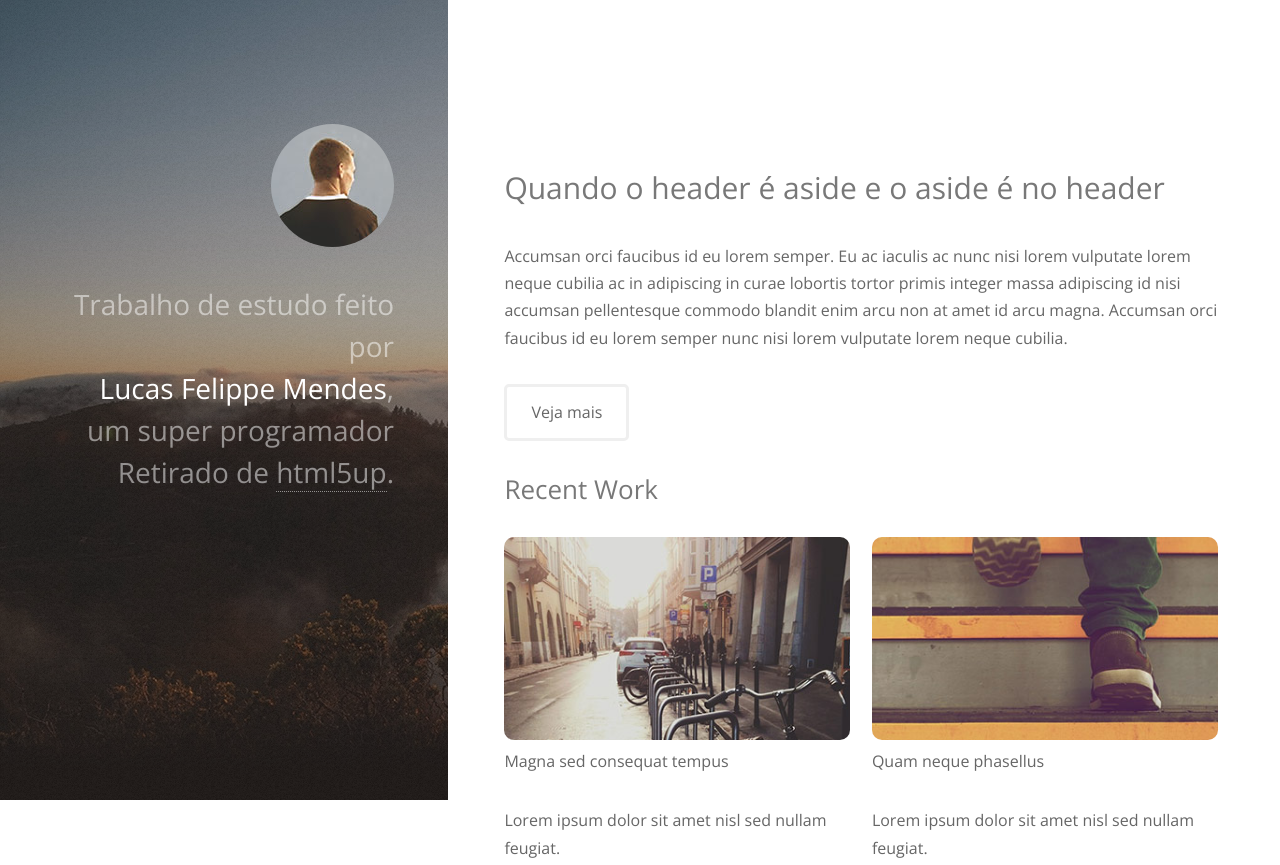
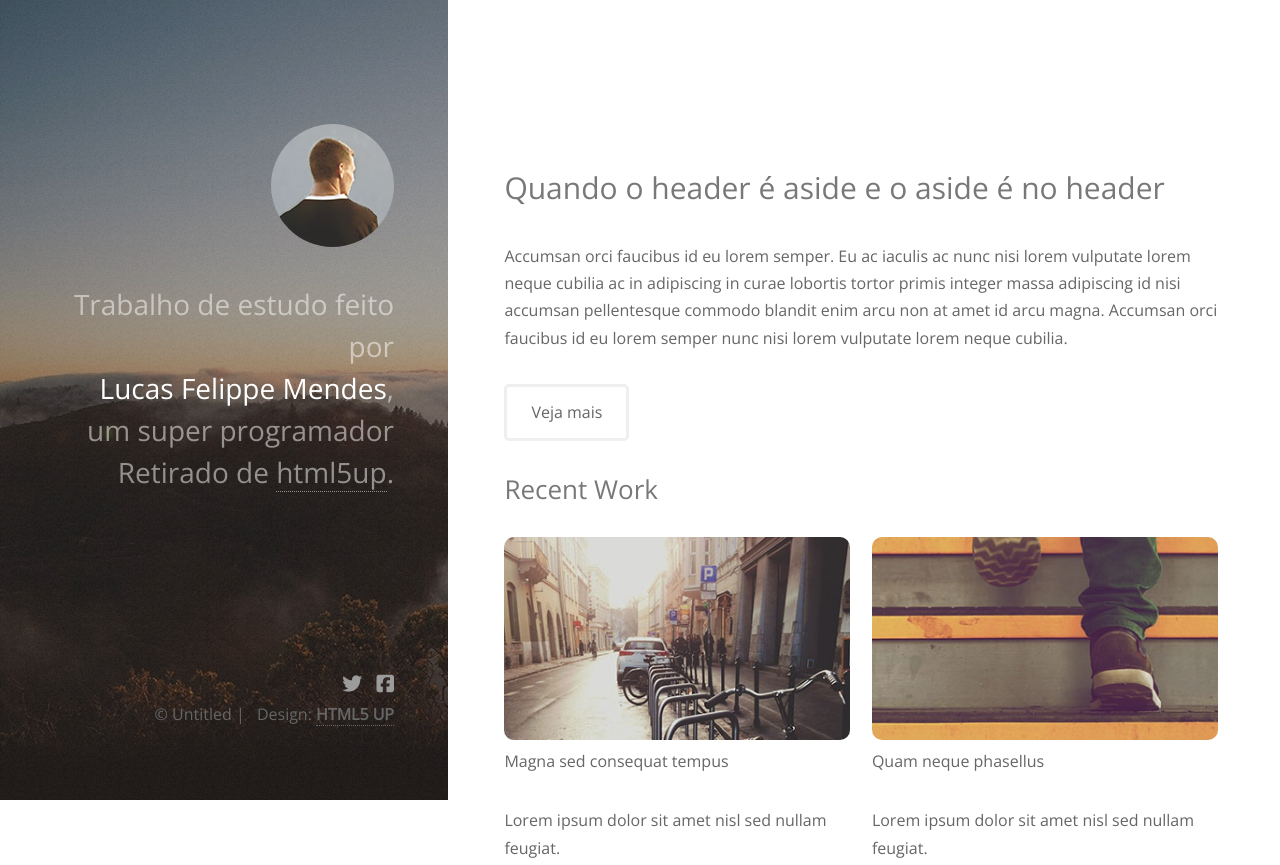
Before and after one commit to lluuccaassfm/site-strata, a plain HTML site: page index.html in a window 1280 px wide. Shown: the top 865 px of the page. Drawn offline with nearby package versions, Linux system fonts and the light colour scheme.

Commit message:
Criação do footer

```diff
--- a/css/estilo.css
+++ b/css/estilo.css
@@ -245,6 +245,16 @@ input:focus, textarea:focus{
   box-sizing: border-box;
 }
 
+.main-footer{
+  position: fixed;
+  bottom: 0;
+  width: 35%;
+  left: 0;
+  padding: 0 54px 72px 0;
+  box-sizing: border-box;
+  text-align: right;
+}
+
 .recent-works-card img{
   border-radius: 10px;
   overflow: hidden;
@@ -266,6 +276,22 @@ input:focus, textarea:focus{
 .img-right{
   float: right;
   margin: 1%;
+}
+
+.icon-link{
+  border: 0;
+  color: #9c9c9c;
+}
+
+.copyright li{
+  display: inline;
+}
+.copyright li:first-child::after{
+  content: " |";
+}
+.copyright a{
+  font-weight: bold;
+  color: inherit;
 }
 
 /*Grid*/
--- a/index.html
+++ b/index.html
@@ -435,7 +435,15 @@
     </section>
   </main>
 
-  <footer class="main-footer"></footer>
-
+  <footer class="main-footer">
+    <ul class="ul-icons">
+      <li><a href="#" class="icon-link"><i class="fab fa-twitter"></i></a></li>
+      <li><a href="#" class="icon-link"><i class="fab fa-facebook-square"></i></a></li>
+    </ul>
+    <ul class="copyright">
+      <li>&copy; Untitled</li>
+      <li>Design: <a href="http://html5up.net">HTML5 UP</a></li>
+    </ul>
+  </footer>
 </body>
 </html>
```
